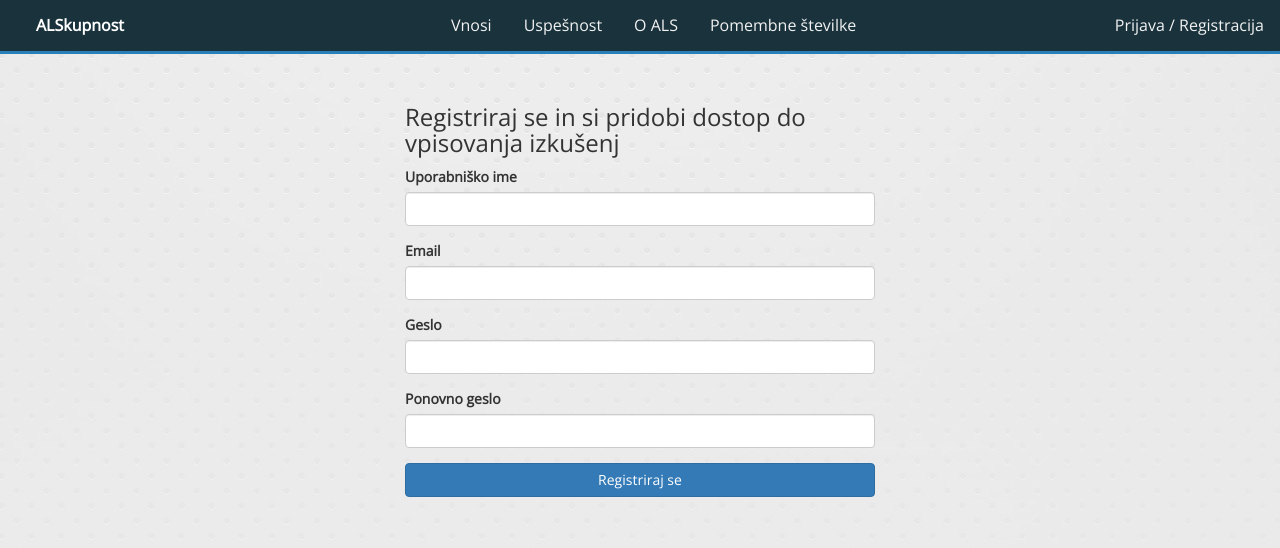
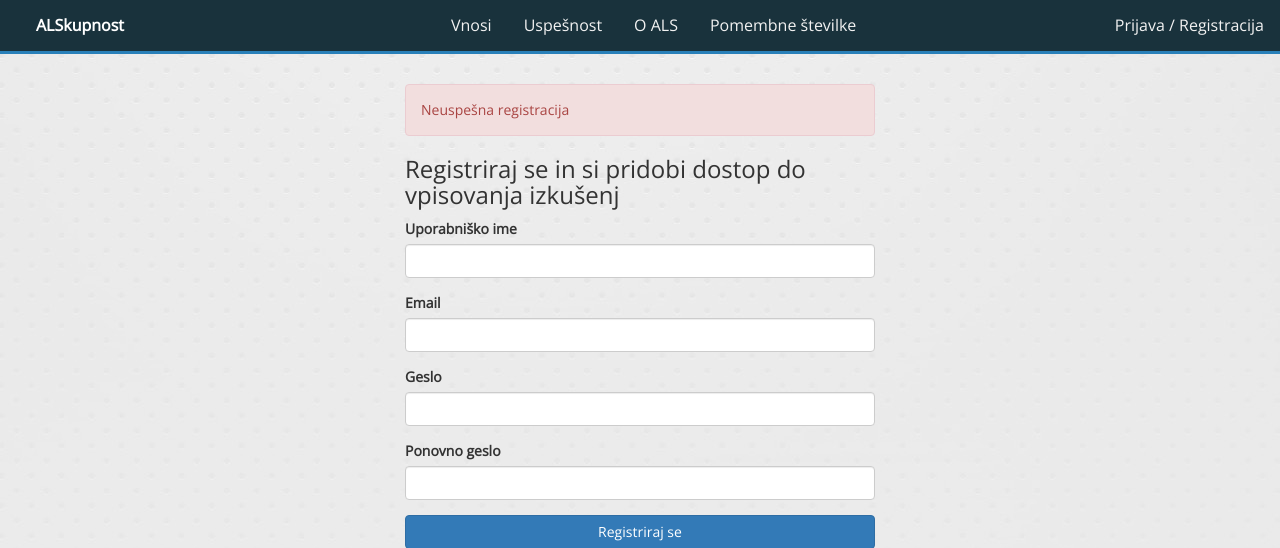
Before and after one commit to frasza/diploma, a Flask app: page /registracija/ in a window 1280 px wide. Shown: the top 548 px of the page. Run offline with Flask 2, Linux system fonts and the light colour scheme; some libraries are stand-ins or nearby versions.

Commit message:
error registracije

```diff
--- a/templates/registracija.html
+++ b/templates/registracija.html
@@ -21,6 +21,9 @@
         </div>
 
             <div class="container" id="formContainer">
+                {% for message in get_flashed_messages() %}
+                <div class="alert alert-danger">{{ message }}</div>
+                {% endfor %}
                 <h3>Registriraj se in si pridobi dostop do vpisovanja izkušenj</h3>
                 <form action="" method="post">
                   {{ form.csrf_token }}
@@ -40,7 +43,6 @@
                 <label for="confirmInput">Ponovno geslo</label>
                 <input type="password" name="confirm" class="form-control" id="confirmInput">
               </div>
-
                     <input class="btn btn-primary btn-block" type="submit" value="Registriraj se">
                 </form>
             </div>
--- a/views.py
+++ b/views.py
@@ -47,7 +47,7 @@ def register():
         db.close()
         flash("Uspešno ste se registrirali! S prijavo vam je sedaj omogočen vnos izkušenj.")
         return redirect(url_for("index"))
-
+    flash("Neuspešna registracija")
     return render_template("registracija.html", form=form)
 
 
```
